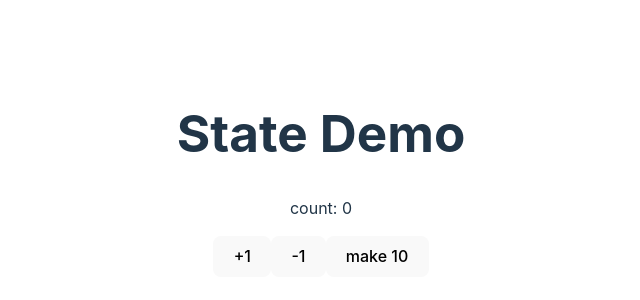
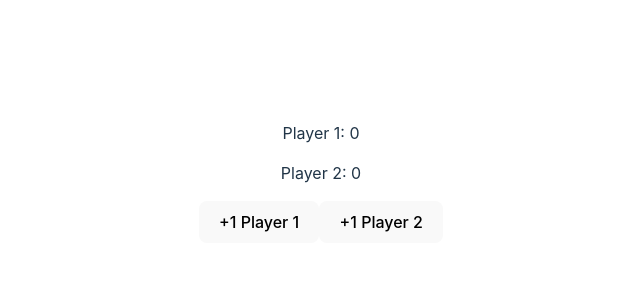
Before and after one commit to tyrex1829/react-state-demo, a React (Vite) app: page / in a window 1280 px wide. Shown: the part 226-526 px from the top of the page, without its empty margins (319-959 px from the left). Built offline with nearby package versions, Linux system fonts and the light colour scheme.

Commit message:
score keep kinda thing

```diff
--- a/src/App.jsx
+++ b/src/App.jsx
@@ -1,12 +1,14 @@
 import './App.css'
 import Counter from './Counter'
 import Dumbo from './Dumbo'
+import ScoreKeerper from './ScoreKeeper'
 
 function App() {
   return (
     <>
-      <h1>State Demo</h1>
-      <Counter />
+      <ScoreKeerper />
+      {/* <h1>State Demo</h1>
+      <Counter /> */}
       {/* <Dumbo /> */}
     </>
   )
--- /dev/null
+++ b/src/ScoreKeeper.jsx
@@ -0,0 +1,24 @@
+import { useState } from "react";
+
+function ScoreKeerper () {
+    const [scores, setScores] = useState({ p1Score: 0, p2Score: 0 });
+
+    return (
+        <div>
+            <p>Player 1: { scores.p1Score }</p>
+            <p>Player 2: { scores.p2Score }</p>
+            <button onClick={() => {
+                setScores(oldScores => {
+                    return {...oldScores, p1Score: oldScores.p1Score + 1};
+                });
+            }}>+1 Player 1</button>
+            <button onClick={() => {
+                setScores(oldScores => {
+                    return {...oldScores, p2Score: oldScores.p2Score + 1};
+                });
+            }}>+1 Player 2</button>
+        </div>
+    );
+}
+
+export default ScoreKeerper;
```
